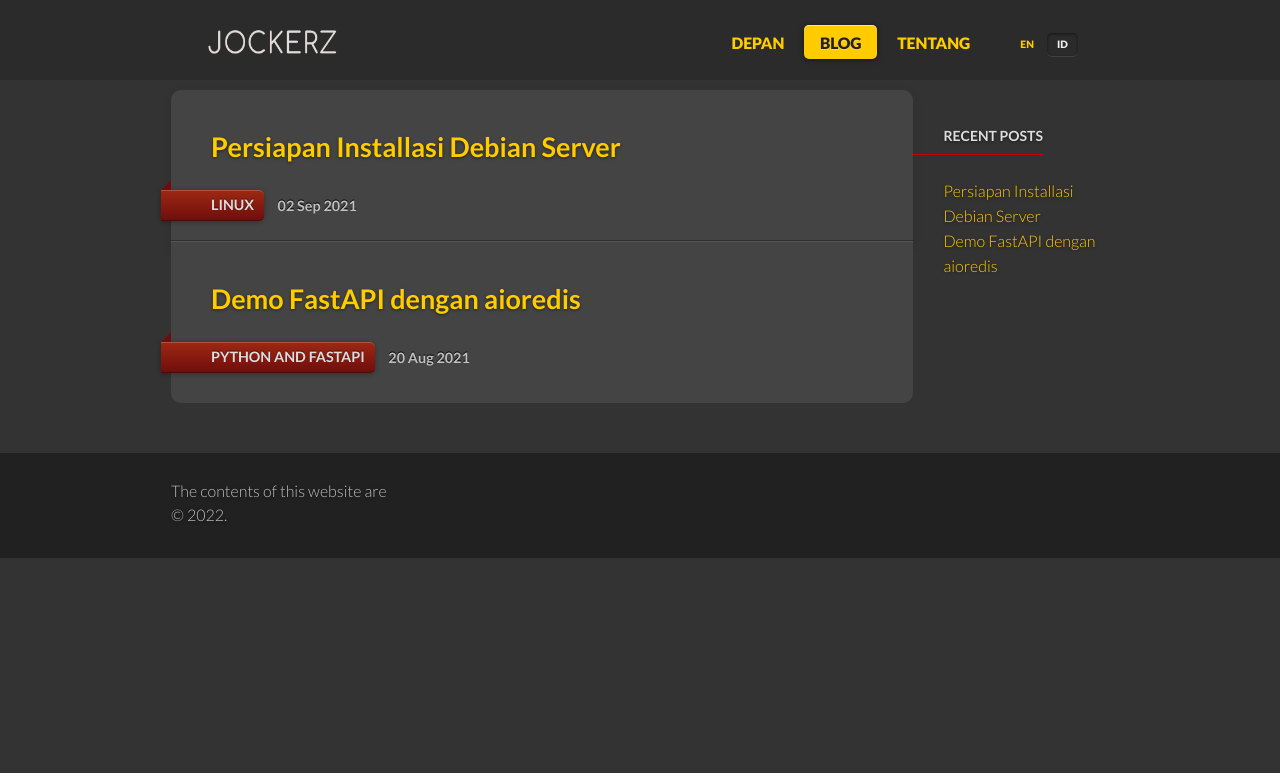
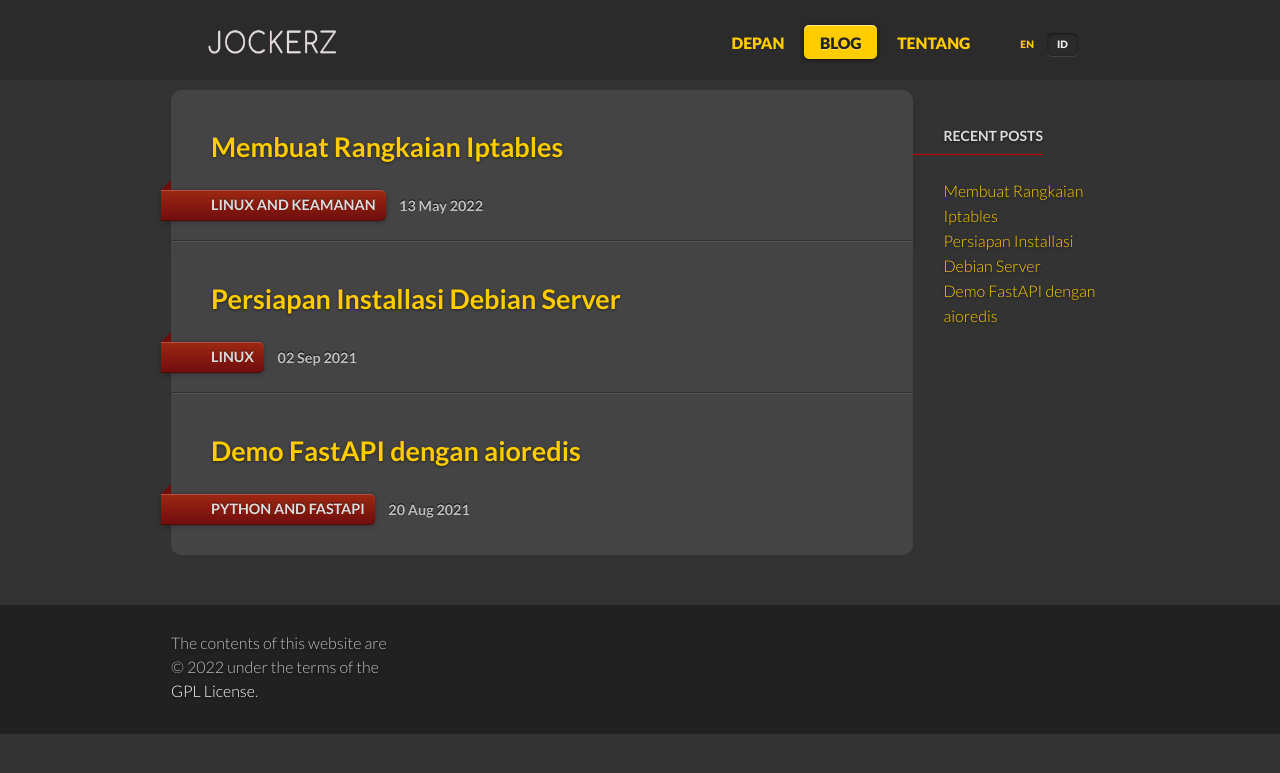
Before and after one commit to jockerz/jockerz.github.io, a Jekyll site: the page built from blog/index.html, in a window 1280 px wide. Shown: the top 773 px of the page. Built offline with Jekyll 4.4.1, drawn with Linux system fonts in a browser that asks for light colours; some of the changed lines change nothing that is shown.

Commit message:
tambah post "debian-server-iptables-id"

````diff
--- a/_includes/footer.html
+++ b/_includes/footer.html
@@ -1,7 +1,7 @@
 <footer>
   <div class="grid">
     <div class="unit one-third center-on-mobiles">
-      <p>The contents of this website are <br />&copy;&nbsp;{{ site.time | date: '%Y' }}.</p>
+      <p>The contents of this website are <br />&copy;&nbsp;{{ site.time | date: '%Y' }} under the terms of the <a href="{{ site.repository }}/blob/master/LICENSE">GPL&nbsp;License</a>.</p>
     </div>
   </div>
 </footer>
--- a/_includes/mobile-nav-items.html
+++ b/_includes/mobile-nav-items.html
@@ -1,6 +1,6 @@
 <ul>
   <li class="{% if page.overview %}current{% endif %}">
-    {% if page.url contains '/en/' %}
+    {% if page.url contains '/en/' or page.en == 1 %}
     <a href="/en/">Home</a>
     {% else %}
     <a href="/">Depan</a>
@@ -12,10 +12,10 @@
   </li>
 -->
   <li class="{% if page.url contains '/blog/' %}current{% endif %}">
-    <a href="{% if page.url contains '/en/' %}/en{% endif %}/blog/">Blog</a>
+    <a href="{% if page.url contains '/en/' or page.en == 1 %}/en{% endif %}/blog/">Blog</a>
   </li>
   <li class="{% if page.url contains '/tentang/' %}current{% endif %}">
-    {% if page.url contains '/en/' %}
+    {% if page.url contains '/en/' or page.en == 1 %}
     <a href="/en/tentang/">About</a>
     {% else %}
     <a href="/tentang/">Tentang</a>
@@ -32,11 +32,11 @@
       {% endif %}
     {% else %}
       {% if page.en_url %}
-      <a href="/blog{{ page.en_url }}">EN</a>
+      <a href="{% if page.en_url == '#' %}#{% else %}/blog{{ page.en_url }}{% endif %}">EN</a>
       <a class="active">ID</a>
       {% elsif page.id_url %}
       <a class="active">EN</a>
-      <a href="/blog{{ page.id_url }}">ID</a>
+      <a href="{% if page.id_url == '#' %}#{% else %}/blog{{ page.id_url }}{% endif %}">ID</a>
       {% endif %}
     {% endif %}
   </li>
--- /dev/null
+++ b/_posts/2021-09-10-debian-server-iptables-id.md
@@ -0,0 +1,145 @@
+---
+title: Membuat Rangkaian Iptables
+description: "Rangkaian Iptables sederhana"
+date: 2022-05-13 12:34:56
+# en_url: "/basic-iptables-rule-chains/"
+categories: [linux, keamanan]
+---
+
+
+Info untuk membantu mengikuti tutorial ini bilsa dilihat di:
+
+ - manual `iptables`
+ - [Iptables Tutorial](https://phoenixnap.com/kb/iptables-tutorial-linux-firewall) by **phoenixnap.com**
+
+ Gunakan perintah `iptables -L` untuk melihat daftar rangkaian aturan **iptables**.
+
+
+## Rangkaian Aturan Baru
+
+#### Membuat Rangkaian Aturan Baru
+
+Pertama kita buat nama rangkaian aturan **iptables**-nya.
+String **`NAMA_RANGKAIAN`** bisa diganti sesuai keinginan anda.
+
+```
+iptables -N NAMA_RANGKAIAN
+```
+
+
+#### Aturan 1: Beri Ijin Koneksi dari IP Tertentu
+
+Parameter
+
+ - `-s`: **Alamat IP**.
+ - `-j`: `target` aturan (lihat `man iptables` untuk info lebih lengkap).
+
+```
+iptables -A NAMA_RANGKAIAN -s 10.11.0.0/24 -j ACCEPT
+```
+
+
+#### Aturan 2: Beri Ijin Koneksi Dari antarmuka **`lo`** (*localhost*)
+
+Argumen
+
+ - `-i lo`: antarmuka koneksi internal **localhost**
+
+```
+iptables -A NAMA_RANGKAIAN -i lo -j ACCEPT
+```
+
+
+#### Aturan 3: Jenis Aturan yang Diijinkan
+
+Argumen
+
+ - `-m conntrack`: Tambahan keadaan koneksi
+ - `--cstate ESTABLISHED,RELATED`: Jenis keadaan koneksi
+   - *ESTABLISHED*: Koneksi yang sudah ada/berjalan
+   - *RELATED*: Paket yang berhubungan dengan koneksi yang sudah ada/berjalan, tapi merupakan paket koneksi yang berbeda
+
+```
+iptables -D NAMA_RANGKAIAN -m conntrack --ctstate ESTABLISHED,RELATED \
+    -j ACCEPT
+```
+
+
+#### Aturan 4: Putuskan Koneksi Selain dari yang Sudah Dibuat Tadi
+
+```
+iptables -A NAMA_RANGKAIAN -j DROP
+```
+
+#### Aturan 5: Aplikasikan Aturan di Atas Ke Port yang Ditentukan
+
+Argumen
+
+ - `--dport 8000:8004`: port *8000* sampai dengan 8004
+
+```
+iptables -I INPUT -m tcp -p tcp --dport 8000:8004 -j NAMA_RANGKAIAN
+```
+
+
+## Menghapus Rangkaian Aturan
+
+Kita berencana membuat perintah-perintah tadi dalam satu *script*.
+Tapi kita *script* tersebut kita jalankan berulang kali, aturan-aturan dari akan terus ditambahkan ke daftar aturan **iptables**.
+
+Jadi kita akan buat perintah untuk mend-*drop* rangkaian aturan kita tadi.
+
+
+#### *Drop* Aturan 1 sampai 5
+
+Parameter **iptables** yang kita gunakan adalah **`id`**, seperti berikut
+
+```
+iptables -D NAMA_RANGKAIAN -s 10.11.0.0/24 -j ACCEPT
+iptables -D NAMA_RANGKAIAN -i lo -j ACCEPT
+iptables -D NAMA_RANGKAIAN -m conntrack --ctstate ESTABLISHED,RELATED \
+    -j ACCEPT
+iptables -D NAMA_RANGKAIAN -j DROP
+iptables -D INPUT -m tcp -p tcp --dport 8000:8004 -j NAMA_RANGKAIAN
+```
+
+
+#### Hapus Rangkaian Aturan Iptables
+
+```
+iptables -X NAMA_RANGKAIAN
+```
+
+
+## Simpan Semua Dalam Satu Script
+
+Untuk membuat rangkaian aturan tadi dalam satu *script*, pertama kita jalankan dulu pertintah untuk menghapus rangkaian aturannya.
+
+
+<div class="note warning">
+  <h5>Peringatan</h5>
+  <p>Saat <em>script</em> ini pertama kali dijalankan, akan ada error muncul karena kita mencoba meng-<em>drop</em> rangkaian aturan yang belum tersimpan.
+  Tapi ini tidak jadi masalah karena <em>script</em> tetap dapat dijalankan dan rangkaian aturan baru <strong>NAMA_RANGKAIAN</strong> akan disimpan.
+  </p>
+</div>
+
+Simpan dalam satu file dan jalankan sebagai **`root`**
+
+```shell
+# Bersihkan Aturan yang ada
+iptables -D NAMA_RANGKAIAN -s 10.11.0.0/24 -j ACCEPT
+iptables -D NAMA_RANGKAIAN -i lo -j ACCEPT
+iptables -D NAMA_RANGKAIAN -m conntrack --ctstate ESTABLISHED,RELATED -j ACCEPT
+iptables -D NAMA_RANGKAIAN -j DROP
+iptables -D INPUT -m tcp -p tcp --dport 8000:8004 -j NAMA_RANGKAIAN
+iptables -X NAMA_RANGKAIAN
+
+# Buat rangkaian aturan
+iptables -N NAMA_RANGKAIAN
+iptables -A NAMA_RANGKAIAN -s 10.11.0.0/24 -j ACCEPT
+iptables -A NAMA_RANGKAIAN -i lo -j ACCEPT
+iptables -A NAMA_RANGKAIAN -m conntrack --ctstate ESTABLISHED,RELATED -j ACCEPT
+iptables -A NAMA_RANGKAIAN -j DROP
+# Apply ke port 8003
+iptables -I INPUT -m tcp -p tcp --dport 8000:8004 -j NAMA_RANGKAIAN
+```
````
